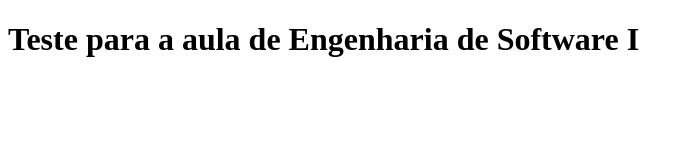
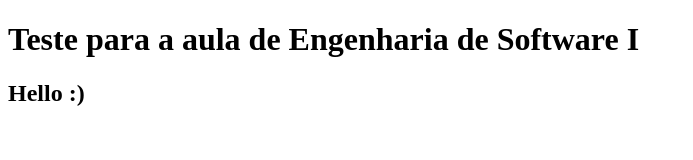
Before and after one commit to mariaaraujo/SCM, a plain HTML site: page index.html in a window 1280 px wide. Shown: the whole page, without its empty margins (0-693 px from the left). Drawn offline with Linux system fonts and the light colour scheme.

Commit message:
Update index.html

```diff
--- a/index.html
+++ b/index.html
@@ -9,5 +9,6 @@
 <body>
     <h1>Teste para a aula de Engenharia de Software I
     </h1>
+    <h2>Hello :)</h2>
 </body>
 </html>
```
